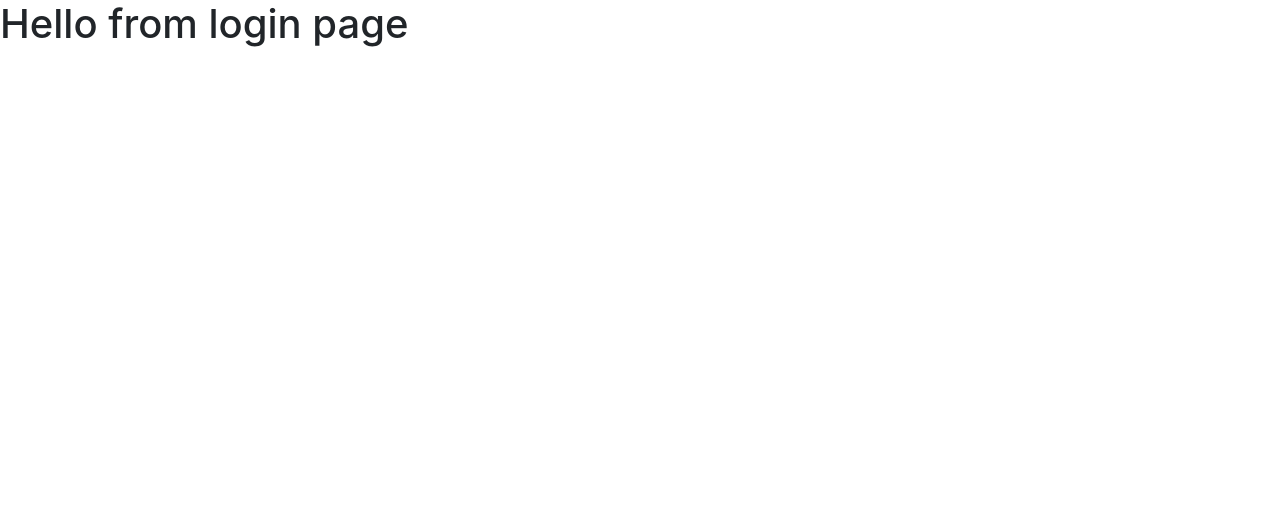
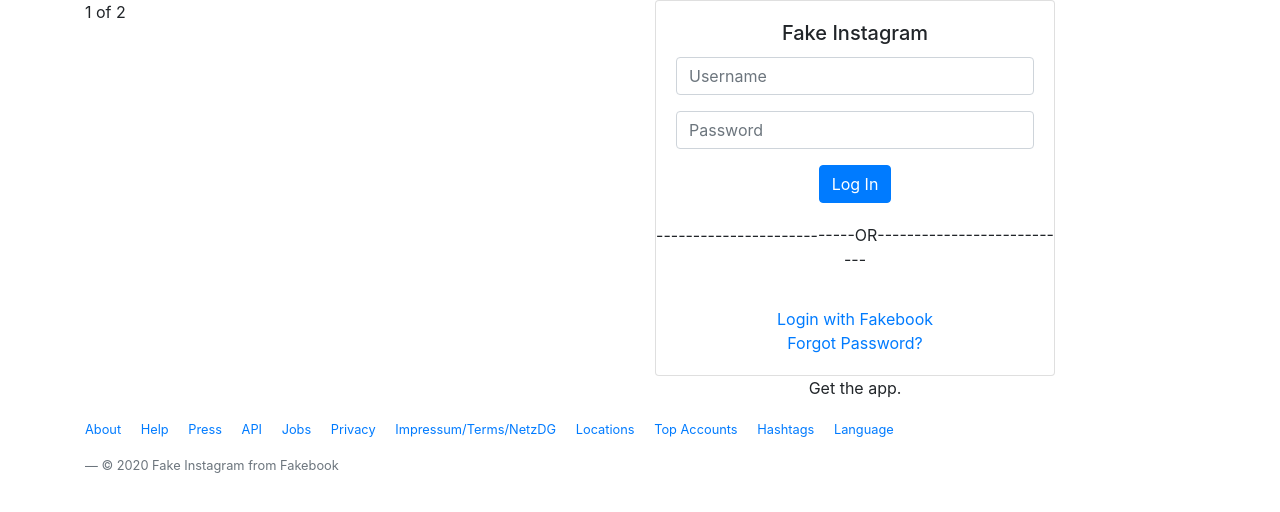
Before and after one commit to Charizard17/fake-instagram, a React (Create React App) app: page / in a window 1280 px wide. Shown: the top 512 px of the page. Built offline with nearby package versions, Linux system fonts and the light colour scheme.

Commit message:
login card added to loginpage

```diff
--- /dev/null
+++ b/src/components/LoginPage/Footer/Footer.js
@@ -0,0 +1,17 @@
+import React, { Component } from "react";
+import FooterInfoLinks from "./FooterInfoLinks";
+
+class Footer extends Component {
+  render() {
+    return (
+      <div>
+        <FooterInfoLinks />
+        <footer className="blockquote-footer">
+          &copy; 2020 Fake Instagram from Fakebook
+        </footer>
+      </div>
+    );
+  }
+}
+
+export default Footer;
--- /dev/null
+++ b/src/components/LoginPage/Footer/FooterInfoLinks.js
@@ -0,0 +1,39 @@
+import React, { Component } from "react";
+
+class FooterInfoLinks extends Component {
+  constructor(props) {
+    super(props);
+    this.state = {
+      footerChoices: [
+        "About",
+        "Help",
+        "Press",
+        "API",
+        "Jobs",
+        "Privacy",
+        "Impressum/Terms/NetzDG",
+        "Locations",
+        "Top Accounts",
+        "Hashtags",
+        "Language",
+      ],
+    };
+  }
+  render() {
+    return (
+      <ul className="list-inline">
+        <li className="list-inline-item">
+          {this.state.footerChoices.map((element, i) => {
+            return (
+              <a key={i} className="mr-3" href={`/${element}`}>
+                <small>{element} </small>
+              </a>
+            );
+          })}
+        </li>
+      </ul>
+    );
+  }
+}
+
+export default FooterInfoLinks;
--- /dev/null
+++ b/src/components/LoginPage/Login/Login.js
@@ -0,0 +1,76 @@
+import React, { Component } from "react";
+
+class Login extends Component {
+    loginClick = (e) => {
+        let username = document.getElementById("username");
+        let password = document.getElementById("password");
+        e.preventDefault();
+        if (username.value === "admin" && password.value === "admin") {
+          console.log("Log In succesful!");
+          window.location.href = "/userpage";
+        } else {
+          if (username.value === "" && password.value !== "") {
+            console.log("username is mandatory!");
+            alert(
+              "If you fill inputs and click the button, it will automaticly redirect to the userpage"
+            );
+          } else if (username.value !== "" && password.value === "") {
+            console.log("Password is mandatory!");
+            alert(
+              "If you fill inputs and click the button, it will automaticly redirect to the userpage"
+            );
+          } else {
+            console.log("Phone or Email and Password cannot be empty!");
+            alert(
+              "If you fill inputs and click the button, it will automaticly redirect to the userpage"
+            );
+          }
+        }
+      };
+  render() {
+    return (
+      <div className="text-center" style={{ width: "25rem" }}>
+        <div className="card" style={{ width: "25rem" }}>
+          <div className="card-body">
+            <h5 className="card-title">Fake Instagram</h5>
+            <input
+              type="text"
+              id="username"
+              className="form-control mb-3"
+              placeholder="Username"
+              aria-label="Username"
+              aria-describedby="basic-addon1"
+            />
+            <input
+              type="password"
+              id="password"
+              className="form-control mb-3"
+              placeholder="Password"
+              aria-label="Password"
+              aria-describedby="basic-addon1"
+            />
+            <button onClick={this.loginClick} type="button" className="btn btn-primary">
+              Log In
+            </button>
+          </div>
+          <p>---------------------------OR---------------------------</p>
+          <div className="card-body">
+            <a href="#" className="card-link">
+              Login with Fakebook
+            </a>
+            <br />
+            <a href="#" className="card-link">
+              Forgot Password?
+            </a>
+          </div>
+        </div>
+        <div>
+            <p>Get the app.</p>
+
+        </div>
+      </div>
+    );
+  }
+}
+
+export default Login;
--- a/src/components/LoginPage/LoginPage.js
+++ b/src/components/LoginPage/LoginPage.js
@@ -1,13 +1,21 @@
-import React, { Component } from 'react'
+import React, { Component } from "react";
+import Footer from "./Footer/Footer";
+import Login from "./Login/Login";
 
 class LoginPage extends Component {
-    render() {
-        return (
-            <div>
-                <h1>Hello from login page</h1>
-            </div>
-        )
-    }
+  render() {
+    return (
+      <div class="container">
+        <div class="row">
+          <div class="col">1 of 2</div>
+          <div class="col">
+            <Login />
+          </div>
+        </div>
+        <Footer />
+      </div>
+    );
+  }
 }
 
 export default LoginPage;
```
